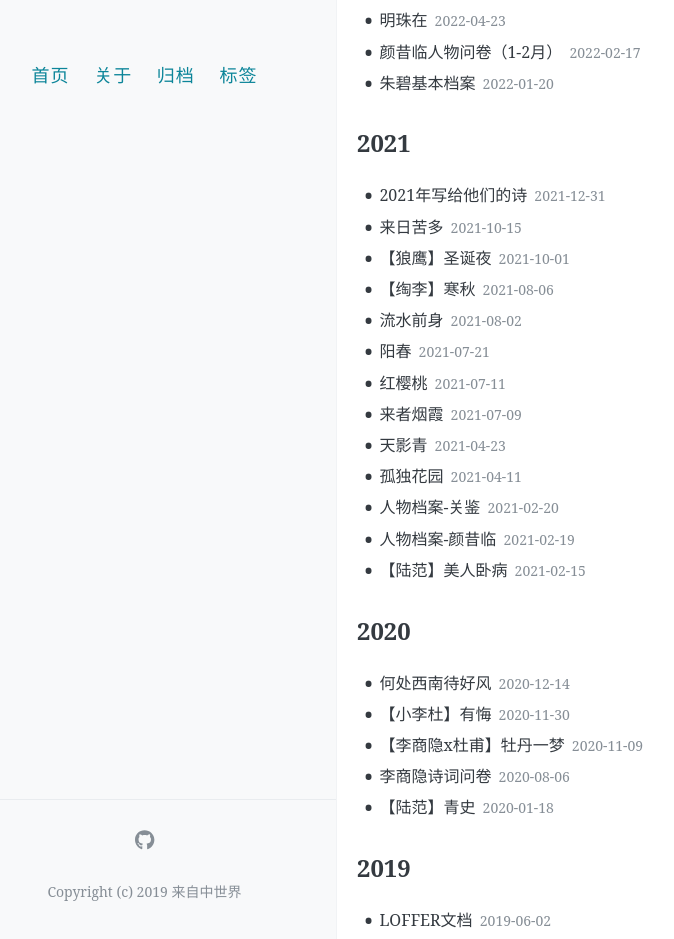
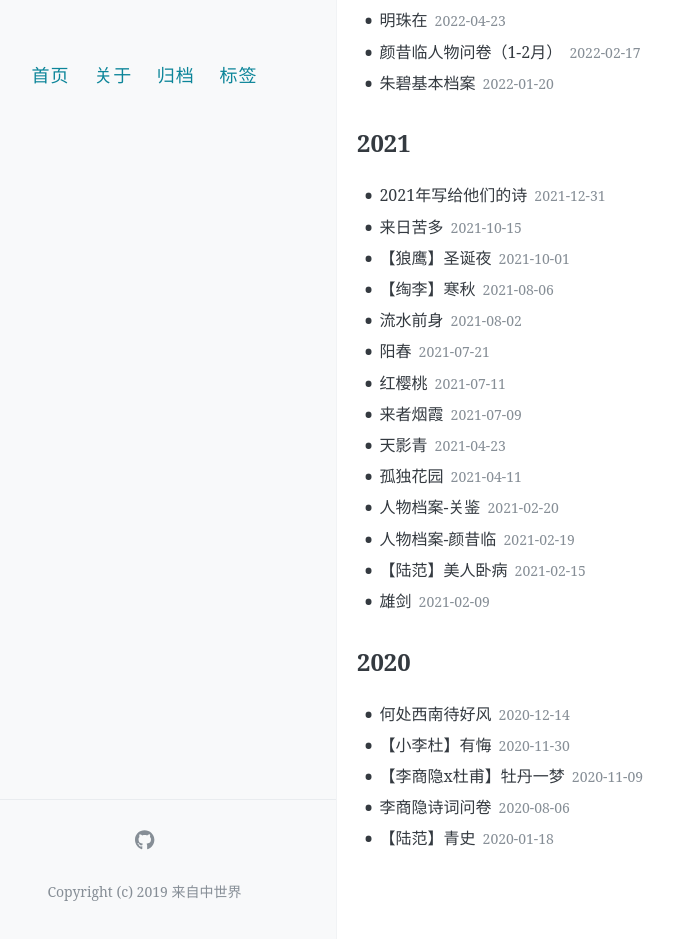
Before and after one commit to lixunxi0604/yunmu, a Jekyll site: the page built from archive/index.html, in a window 1280 px wide and 1327 px high. Shown: the part 388-1327 px from the top of the window, without its empty margins (47-721 px from the left). Built offline with Jekyll 4.4.1, drawn with Linux system fonts in a browser that asks for light colours; comment, search, counter and statistics services are not loaded.

Commit message:
Update 2021-02-09-xiongjian.md

```diff
--- a/_posts/2021-02-09-xiongjian.md
+++ b/_posts/2021-02-09-xiongjian.md
@@ -1,10 +1,10 @@
 ---
 layout: post
-title: LOFFER文档
-date: 2019-06-02
-Author: 来自中世界
+title: 雄剑
+date: 2021-02-09
+Author: 李熏夕
 categories:
-tags: [sample, document]
+tags: [西湖无树挽春风]
 comments: true
 ---
 
```
